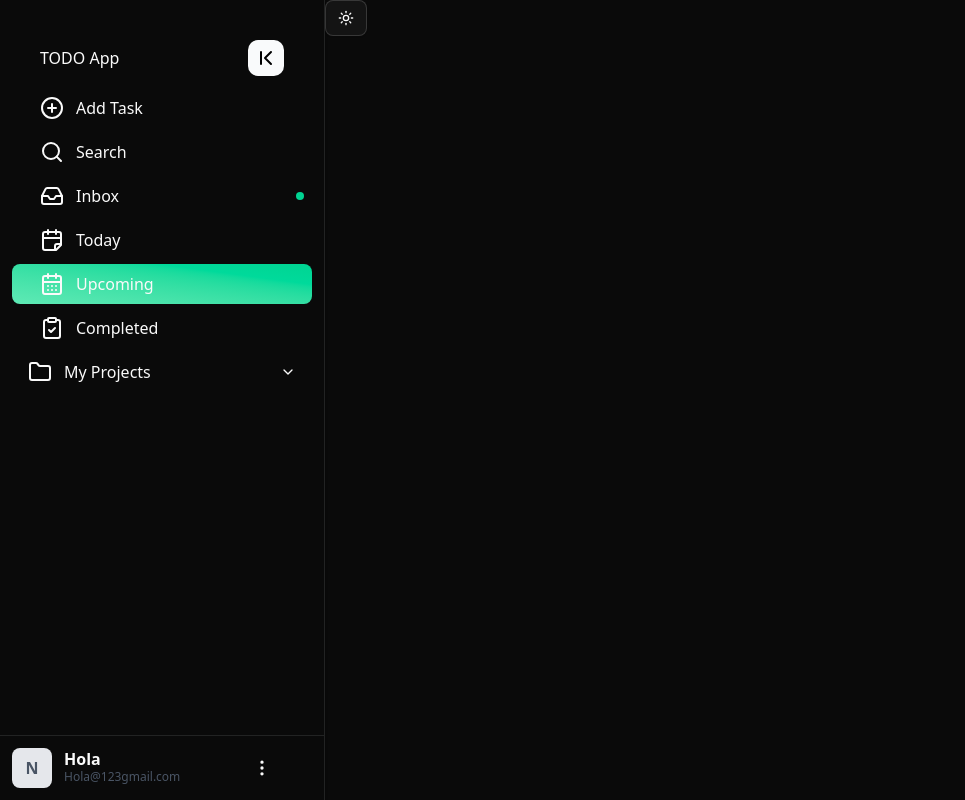
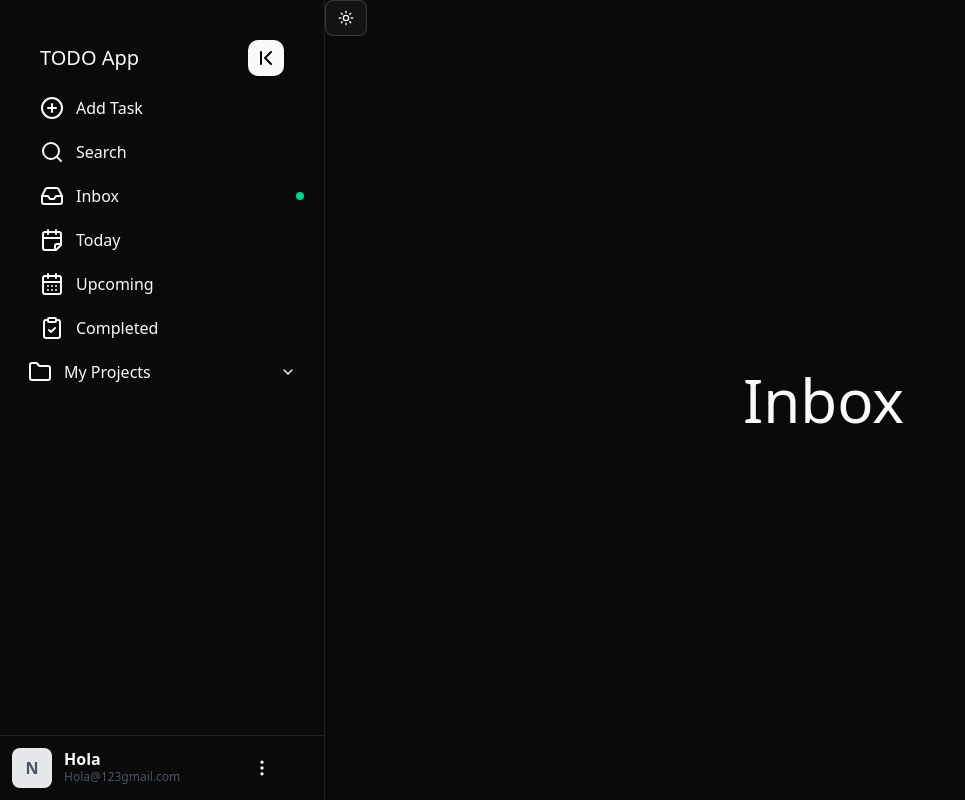
Before and after one commit to SyedJunaidAli1/Todothat, a Next.js app: page / in a window 1280 px wide. Shown: the whole page, without its empty margins (0-965 px from the left). Built offline with nearby package versions, Linux system fonts and the light colour scheme.

Commit message:
Collapsed View is fixed

```diff
--- /dev/null
+++ b/src/app/components/CompletedPage.tsx
@@ -0,0 +1,11 @@
+import React from 'react'
+
+const CompletedPage = () => {
+  return (
+    <div>
+      <h1>Completed</h1>
+    </div>
+  )
+}
+
+export default CompletedPage
--- /dev/null
+++ b/src/app/components/InboxPage.tsx
@@ -0,0 +1,11 @@
+import React from 'react'
+
+const InboxPage = () => {
+  return (
+    <div className=' h-screen w-screen flex items-center justify-center'>
+      <h1 className='text-6xl'>Inbox</h1>
+    </div>
+  )
+}
+
+export default InboxPage
--- a/src/app/components/Sidebar.tsx
+++ b/src/app/components/Sidebar.tsx
@@ -1,5 +1,11 @@
-'use client'
-import { ChevronFirst, ChevronLast, MoreVertical, ChevronDown, Folder } from "lucide-react";
+"use client";
+import {
+  ChevronFirst,
+  ChevronLast,
+  MoreVertical,
+  ChevronDown,
+  Folder,
+} from "lucide-react";
 import React, { createContext, useContext, useState } from "react";
 
 const SidebarContext = createContext();
@@ -9,7 +15,13 @@ const Sidebar = ({ children, onItemSelect }) => {
     <aside className="h-screen">
       <nav className="h-full flex flex-col border-r shadow-sm">
         <div className="p-10 pb-2 flex justify-between items-center">
-          <h1 className={`overflow-hidden transition-all ${expanded ? "w-32" : "w-0"}`}>TODO App</h1>
+          <h1
+            className={`overflow-hidden text-xl transition-all ${
+              expanded ? "w-32" : "w-0"
+            }`}
+          >
+            TODO App
+          </h1>
           <button
             onClick={() => setExpanded((curr) => !curr)}
             className="p-1.5 rounded-lg text-black bg-gray-50 hover:bg-gray-300"
@@ -27,8 +39,9 @@ const Sidebar = ({ children, onItemSelect }) => {
             N
           </div>
           <div
-            className={`flex justify-between items-center overflow-hidden transition-all ${expanded ? "w-52 ml-3" : "w-0"
-              }`}
+            className={`flex justify-between items-center overflow-hidden transition-all ${
+              expanded ? "w-52 ml-3" : "w-0"
+            }`}
           >
             <div className="leading-4">
               <h4 className="font-semibold">Hola</h4>
@@ -42,7 +55,15 @@ const Sidebar = ({ children, onItemSelect }) => {
   );
 };
 
-const SidebarItem = ({ icon, text, active, alert, children, subItem, onSelect }) => {
+const SidebarItem = ({
+  icon,
+  text,
+  active,
+  alert,
+  children,
+  subItem,
+  onSelect,
+}) => {
   const { expanded, onItemSelect } = useContext(SidebarContext);
   const [isOpen, setIsOpen] = useState(false);
 
@@ -56,27 +77,40 @@ const SidebarItem = ({ icon, text, active, alert, children, subItem, onSelect })
       onItemSelect(text);
     }
   };
-
   return (
     <li className="relative">
       <div
         className={`
           flex items-center justify-center py-2 px-4 my-1 font-medium rounded-md cursor-pointer transition-colors group
-          ${active ? "bg-gradient-to-tr from-emerald-300 to-emerald-400" : "hover:bg-emerald-200"}
+          ${
+            active
+              ? "bg-gradient-to-tr from-emerald-300 to-emerald-400"
+              : "hover:bg-emerald-200"
+          }
           ${subItem ? "text-sm" : ""}
         `}
         onClick={handleClick}
       >
         {icon}
-        <span className={`overflow-hidden transition-all ${expanded ? "w-52 ml-3" : "w-0"}`}>{text}</span>
+        <span
+          className={`overflow-hidden transition-all ${
+            expanded ? "w-52 ml-3" : "w-0"
+          }`}
+        >
+          {text}
+        </span>
         {alert && (
           <div
-            className={`absolute right-2 w-2 h-2 rounded bg-emerald-400 ${expanded ? "" : "top-2"}`}
+            className={`absolute right-2 w-2 h-2 rounded bg-emerald-400 ${
+              expanded ? "" : "top-2"
+            }`}
           />
         )}
         {children && (
           <ChevronDown
-            className={`ml-2 transition-transform ${isOpen ? "rotate-180" : ""}`}
+            className={`ml-2 transition-transform ${
+              isOpen ? "rotate-180" : ""
+            }`}
             size={16}
           />
         )}
@@ -104,8 +138,9 @@ const SidebarItem = ({ icon, text, active, alert, children, subItem, onSelect })
 
       {children && (
         <ul
-          className={`overflow-hidden transition-all duration-300 ease-in-out ${isOpen || !expanded ? "max-h-96 opacity-100" : "max-h-0 opacity-0"
-            }`}
+          className={`overflow-hidden transition-all duration-300 ease-in-out ${
+            isOpen ? "max-h-96 opacity-100" : "max-h-0 opacity-0"
+          }`}
         >
           {React.Children.map(children, (child, index) =>
             React.cloneElement(child, { ...child.props, subItem: true })
--- /dev/null
+++ b/src/app/components/TodayPage.tsx
@@ -0,0 +1,9 @@
+const TodayPage = () => {
+    return (
+        <div>
+            <h1>TodayPage</h1>
+        </div>
+    )
+}
+
+export default TodayPage
--- /dev/null
+++ b/src/app/components/UpcomingPage.tsx
@@ -0,0 +1,9 @@
+const UpcomingPage = () => {
+    return (
+        <div>
+            <h1>Upcoming</h1>
+        </div>
+    )
+}
+
+export default UpcomingPage
--- a/src/app/page.tsx
+++ b/src/app/page.tsx
@@ -2,11 +2,12 @@
 import { Sidebar, SidebarItem } from "./components/Sidebar";
 import { CalendarDays, CalendarFold, CirclePlus, ClipboardCheck, Inbox, Search, Folder } from 'lucide-react';
 import ThemeToggle from "./components/ThemeToggle";
+import InboxPage from "./components/InboxPage";
 import { useState } from 'react';
+import Link from "next/link";
 
 export default function Home() {
-  const [activeItem, setActiveItem] = useState('Upcoming');
-
+  const [activeItem, setActiveItem] = useState('');
   const handleItemSelect = (itemText) => {
     setActiveItem(itemText);
   };
@@ -16,7 +17,12 @@ export default function Home() {
       <Sidebar onItemSelect={handleItemSelect}>
         <SidebarItem icon={<CirclePlus />} text="Add Task" active={activeItem === 'Add Task'} />
         <SidebarItem icon={<Search />} text="Search" active={activeItem === 'Search'} />
-        <SidebarItem icon={<Inbox />} text="Inbox" alert active={activeItem === 'Inbox'} />
+
+        <Link href="./components/InboxPage">
+          <SidebarItem icon={<Inbox />} text="Inbox" alert active={activeItem === 'Inbox'} />
+        </Link>
+
+
         <SidebarItem icon={<CalendarFold />} text="Today" active={activeItem === 'Today'} />
         <SidebarItem icon={<CalendarDays />} text="Upcoming" active={activeItem === 'Upcoming'} />
         <SidebarItem icon={<ClipboardCheck />} text="Completed" active={activeItem === 'Completed'} />
@@ -27,6 +33,7 @@ export default function Home() {
         </SidebarItem>
       </Sidebar>
       <ThemeToggle />
+      <InboxPage />
     </div>
   );
 }
```
Also changed, not shown: 1 other file (tests, documents, lock files or other folders).
